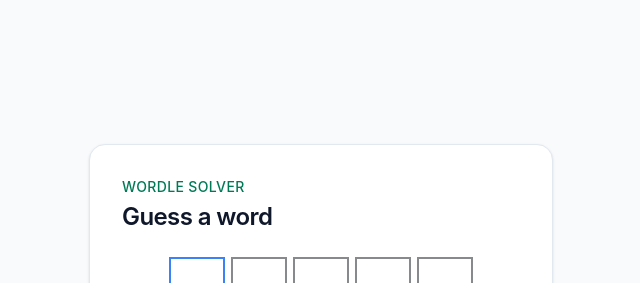
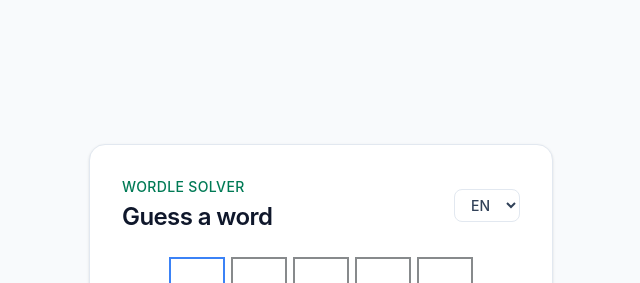
Before and after one commit to fernandomendi/wordlesolver, a React app in the folder frontend/: page / in a window 1280 px wide. Shown: the top 283 px of the page, without its empty margins (319-959 px from the left). Built offline with nearby package versions, Linux system fonts and the light colour scheme; the HTML template or start-up script is replaced by a standard one.

Commit message:
feat(frontend): add LanguageSelector dropdown

```diff
--- /dev/null
+++ b/frontend/src/components/LanguageResetConfirm.jsx
@@ -0,0 +1,54 @@
+import { ACTIONS } from '@/hooks/solverReducer'
+
+// Modal-style confirm dialog for language switch with unsaved progress.
+// Rendered as a fixed overlay — same CSS technique as ErrorBanner.
+export function LanguageResetConfirm({ pendingLanguage, dispatch }) {
+  if (!pendingLanguage) return null
+
+  function confirm() {
+    dispatch({ type: ACTIONS.CONFIRM_LANGUAGE_CHANGE })
+  }
+
+  function cancel() {
+    dispatch({ type: ACTIONS.CANCEL_LANGUAGE_CHANGE })
+  }
+
+  function handleKeyDown(e) {
+    if (e.key === 'Escape') cancel()
+  }
+
+  return (
+    // Semi-transparent backdrop covers the whole viewport
+    <div
+      className="fixed inset-0 z-50 flex items-center justify-center bg-black/30"
+      onKeyDown={handleKeyDown}
+      role="dialog"
+      aria-modal="true"
+      aria-labelledby="lang-confirm-title"
+    >
+      <div className="w-full max-w-sm rounded-2xl bg-white p-6 shadow-xl">
+        <h2 id="lang-confirm-title" className="text-base font-semibold text-slate-900">
+          Switch to {pendingLanguage.toUpperCase()}?
+        </h2>
+        <p className="mt-2 text-sm text-slate-600">
+          This will reset your current guesses and start a new game.
+        </p>
+        <div className="mt-5 flex justify-end gap-2">
+          <button
+            onClick={cancel}
+            className="rounded-lg border border-slate-200 px-4 py-2 text-sm font-medium text-slate-600 hover:bg-slate-50"
+          >
+            Cancel
+          </button>
+          <button
+            autoFocus
+            onClick={confirm}
+            className="rounded-lg bg-emerald-600 px-4 py-2 text-sm font-medium text-white hover:bg-emerald-700"
+          >
+            Reset and switch
+          </button>
+        </div>
+      </div>
+    </div>
+  )
+}
--- /dev/null
+++ b/frontend/src/components/LanguageSelector.jsx
@@ -0,0 +1,21 @@
+import { ACTIONS } from '@/hooks/solverReducer'
+
+export function LanguageSelector({ language, dispatch }) {
+  function handleChange(e) {
+    const lang = e.target.value
+    if (lang === language) return
+    dispatch({ type: ACTIONS.REQUEST_LANGUAGE_CHANGE, language: lang })
+  }
+
+  return (
+    <select
+      value={language}
+      onChange={handleChange}
+      aria-label="Language"
+      className="rounded-lg border border-slate-200 px-3 py-1.5 text-sm font-medium text-slate-700 focus:outline-none focus:ring-2 focus:ring-emerald-500"
+    >
+      <option value="en">EN</option>
+      <option value="es">ES</option>
+    </select>
+  )
+}
--- a/frontend/src/components/SolverShell.jsx
+++ b/frontend/src/components/SolverShell.jsx
@@ -1,5 +1,7 @@
 import { useSolver } from '@/hooks/useSolver'
 import { GuessGrid } from '@/components/GuessGrid'
+import { LanguageSelector } from '@/components/LanguageSelector'
+import { LanguageResetConfirm } from '@/components/LanguageResetConfirm'
 
 export function SolverShell() {
   const { state, dispatch, submitGuesses } = useSolver()
@@ -7,8 +9,13 @@
   return (
     <main className="mx-auto flex min-h-screen w-full max-w-lg items-center justify-center px-6 py-16">
       <section className="w-full rounded-2xl border border-slate-200 bg-white p-8 shadow-sm">
-        <p className="text-sm font-medium uppercase tracking-wide text-emerald-700">Wordle Solver</p>
-        <h1 className="mt-1 text-2xl font-semibold tracking-tight text-slate-900">Guess a word</h1>
+        <div className="flex items-center justify-between">
+          <div>
+            <p className="text-sm font-medium uppercase tracking-wide text-emerald-700">Wordle Solver</p>
+            <h1 className="mt-1 text-2xl font-semibold tracking-tight text-slate-900">Guess a word</h1>
+          </div>
+          <LanguageSelector language={state.language} dispatch={dispatch} />
+        </div>
 
         <div className="mt-6 flex justify-center">
           <GuessGrid
@@ -21,6 +28,11 @@
           />
         </div>
       </section>
+
+      <LanguageResetConfirm
+        pendingLanguage={state.showLanguageResetConfirm ? state.pendingLanguage : null}
+        dispatch={dispatch}
+      />
     </main>
   )
 }
```
